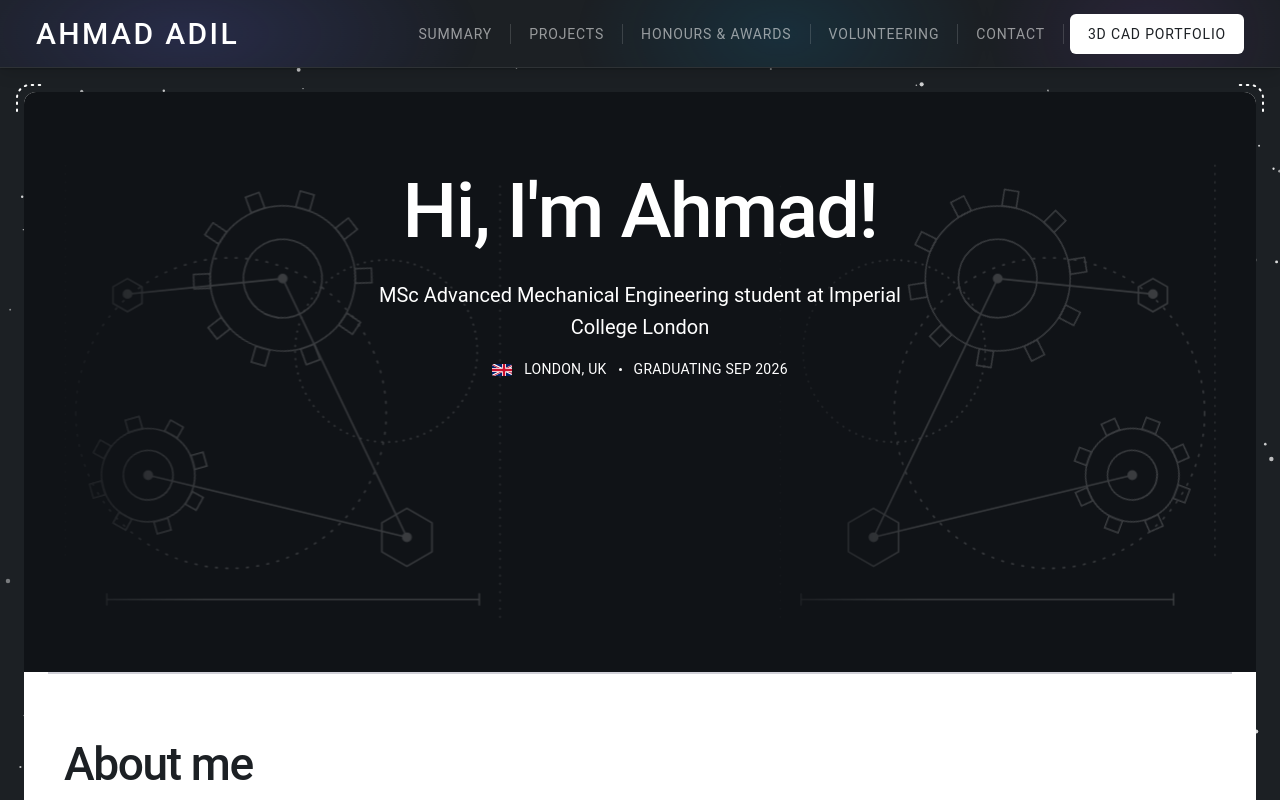
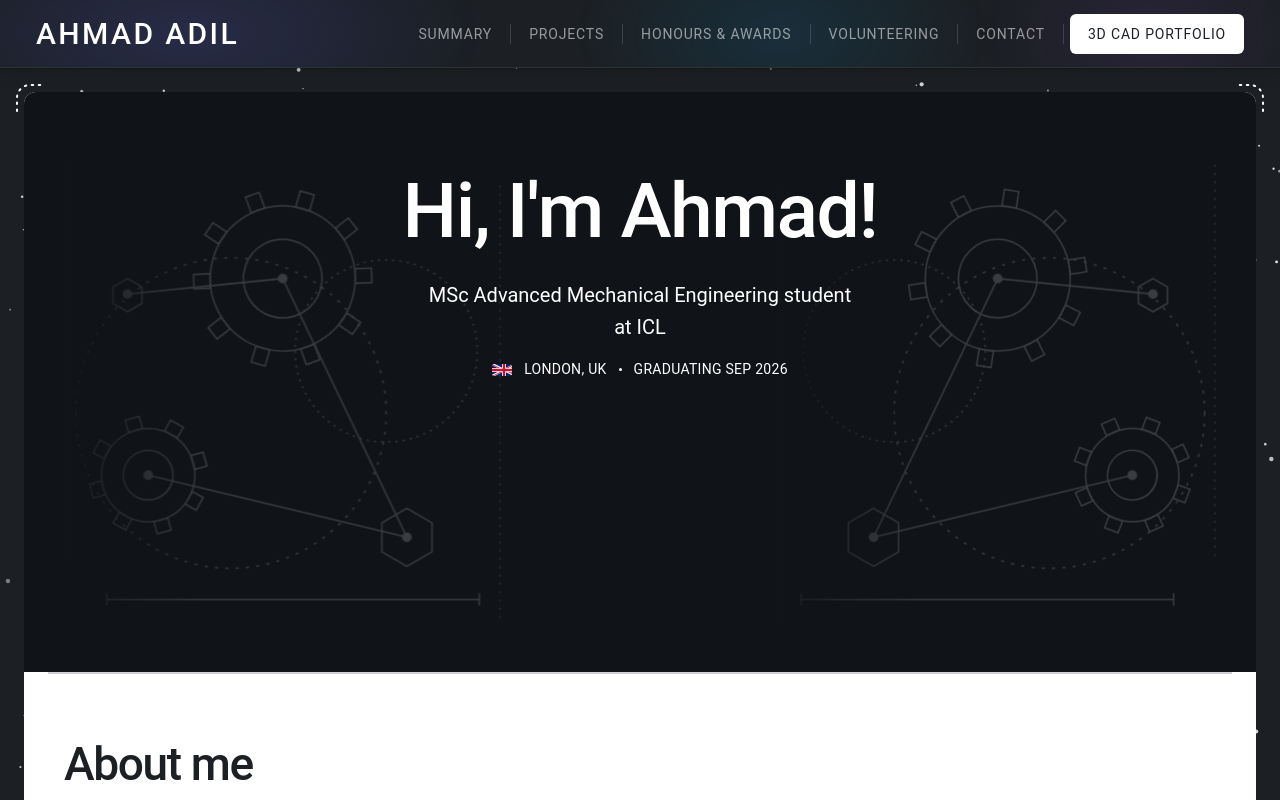
Before and after one commit to ahmed3819350-bot/ahmad-website, a plain HTML site: page index.html in a window 1280 px wide. Shown: the top 800 px of the page. Drawn offline with Linux system fonts and the light colour scheme; a script that the page names is missing.

Commit message:
Break hero subtitle onto two lines, abbreviate to ICL

```diff
--- a/index.html
+++ b/index.html
@@ -134,7 +134,7 @@
           <div class="hero-text">
             <h1 class="heading-hero hero-fade-in">Hi, I'm Ahmad!</h1>
             <p class="hero-sub hero-fade-in-sub">
-              MSc Advanced Mechanical Engineering student at Imperial College London
+              MSc Advanced Mechanical Engineering student<br />at ICL
             </p>
             <div class="hero-meta">
               <span class="flag flag-uk" style="margin-left:0; top:0;"></span>
```
